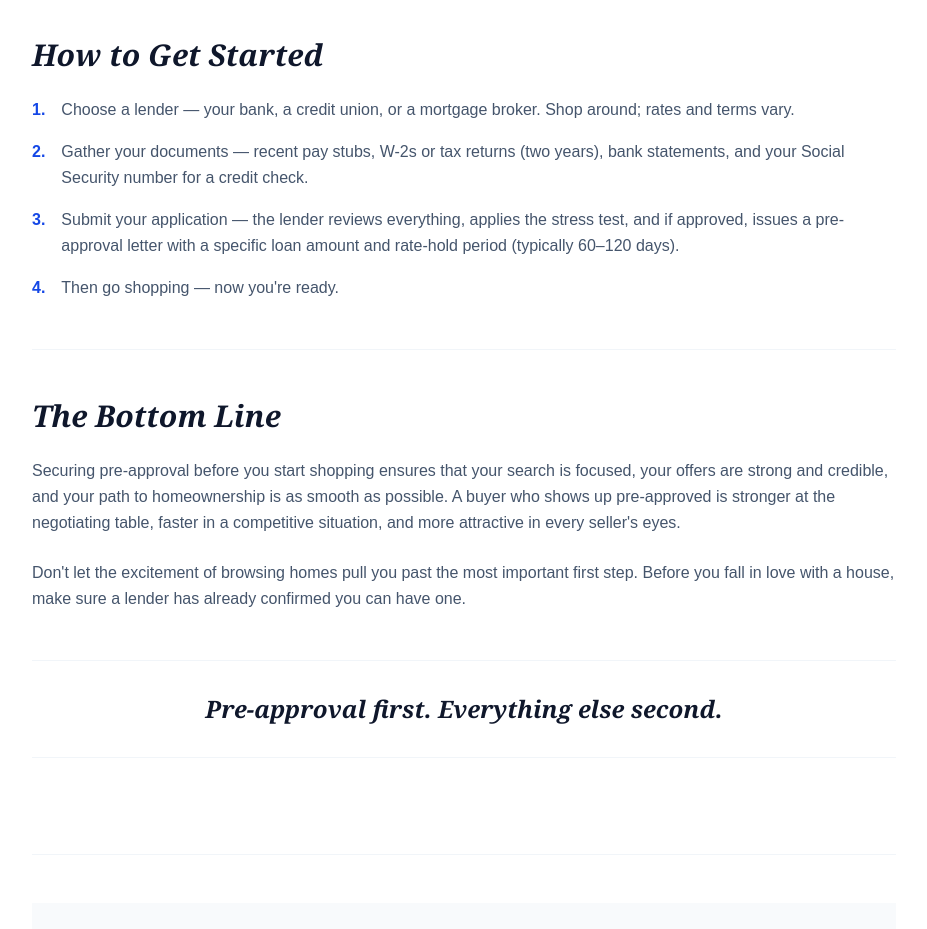
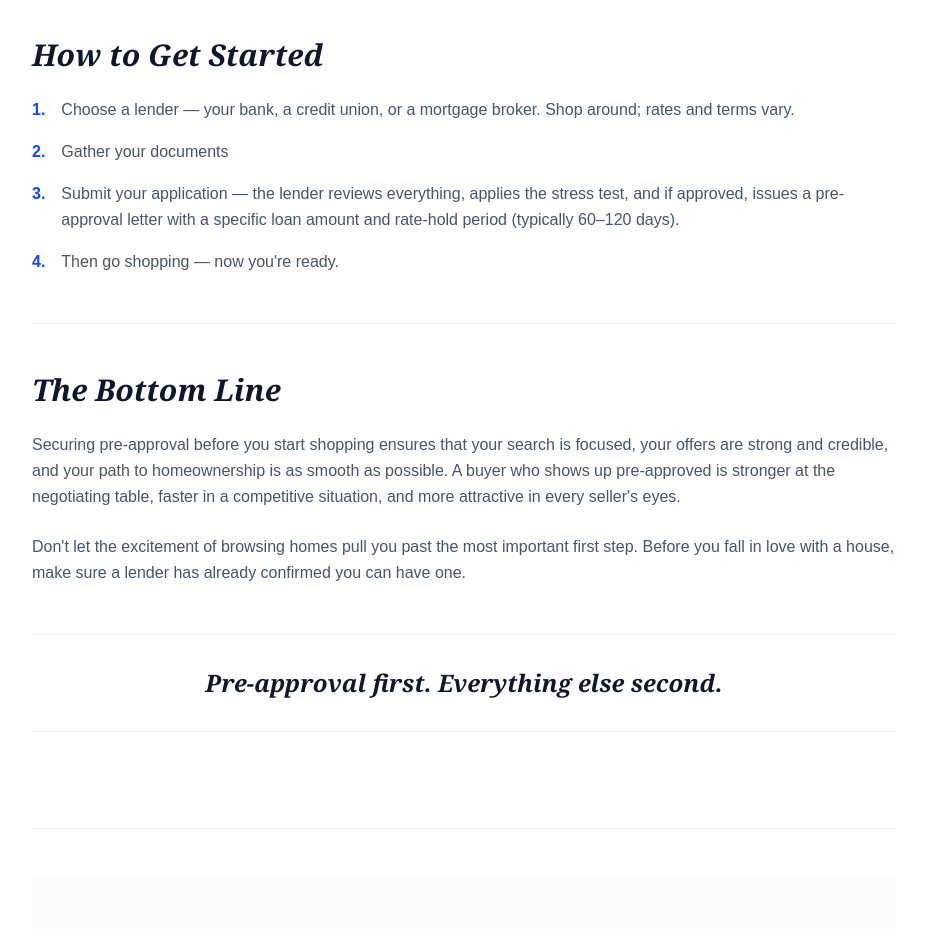
Before and after one commit to leahlynnecreighton-ops/leahlynnecreighton-ops.github.io, a Next.js app: page /blog/pre-approval-before-shopping in a window 1280 px wide. Shown: the part 3380-4309 px from the top of the page, without its empty margins (176-1103 px from the left). Built offline with nearby package versions, Linux system fonts and the light colour scheme.

Commit message:
Auto-save website: Simplify 'Gather your documents' section in pre-approval blog

```diff
--- a/src/app/blog/pre-approval-before-shopping/page.tsx
+++ b/src/app/blog/pre-approval-before-shopping/page.tsx
@@ -132,7 +132,7 @@ export default function PreApprovalBlogPost() {
           <h3 className="text-3xl font-bold text-slate-900 mb-6 italic font-serif">How to Get Started</h3>
           <div className="space-y-4 mb-12">
             <p className="text-slate-600 leading-relaxed flex gap-4"><span className="font-bold text-blue-700">1.</span> Choose a lender — your bank, a credit union, or a mortgage broker. Shop around; rates and terms vary.</p>
-            <p className="text-slate-600 leading-relaxed flex gap-4"><span className="font-bold text-blue-700">2.</span> Gather your documents — recent pay stubs, W-2s or tax returns (two years), bank statements, and your Social Security number for a credit check.</p>
+            <p className="text-slate-600 leading-relaxed flex gap-4"><span className="font-bold text-blue-700">2.</span> Gather your documents</p>
             <p className="text-slate-600 leading-relaxed flex gap-4"><span className="font-bold text-blue-700">3.</span> Submit your application — the lender reviews everything, applies the stress test, and if approved, issues a pre-approval letter with a specific loan amount and rate-hold period (typically 60–120 days).</p>
             <p className="text-slate-600 leading-relaxed flex gap-4"><span className="font-bold text-blue-700">4.</span> Then go shopping — now you're ready.</p>
           </div>
```
